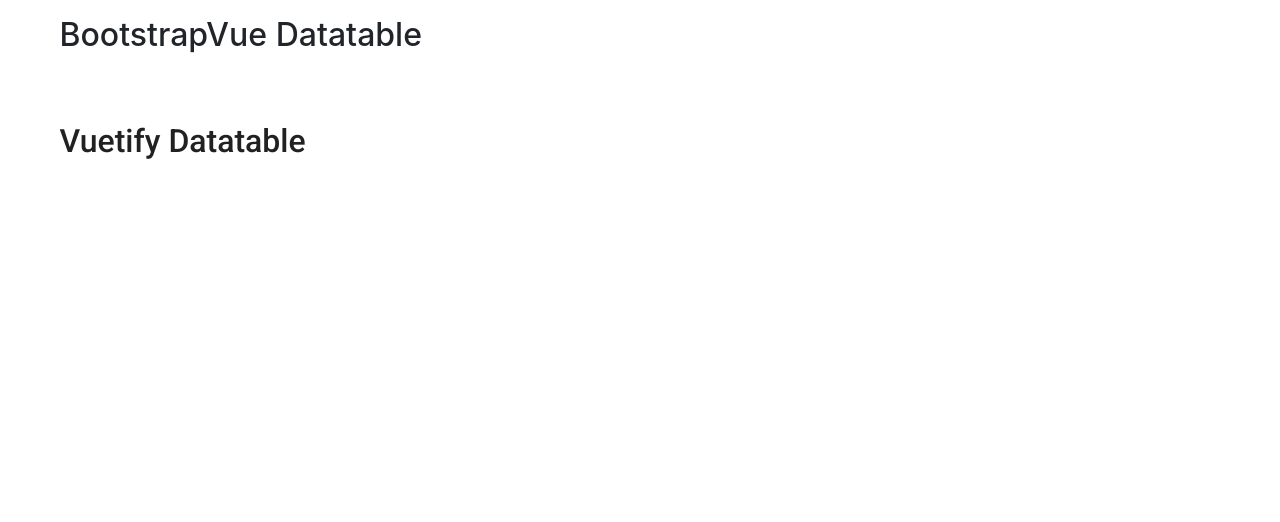
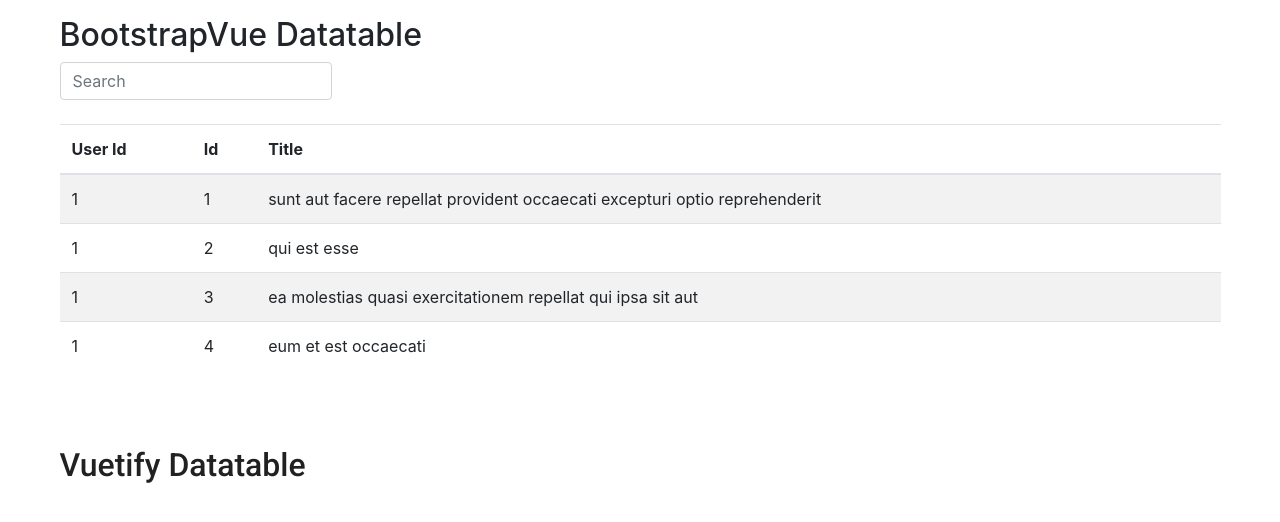
Before and after one commit to dragosduma/VueCMS, a Vue app: page / in a window 1280 px wide. Shown: the top 522 px of the page. Built offline with nearby package versions, Linux system fonts and the light colour scheme.

Commit message:
Add search option

```diff
--- a/src/components/BootstrapVueDatatable.vue
+++ b/src/components/BootstrapVueDatatable.vue
@@ -1,10 +1,25 @@
 <template>
   <div class="container pt-3 pb-5">
     <h2>BootstrapVue Datatable</h2>
+    <b-row>
+      <b-col md="3">
+        <b-form-input v-model="filter" type="search" placeholder="Search"></b-form-input>
+      </b-col>
+    </b-row>
+    <b-row>
+      <b-col>
+        <b-table striped hover :items="posts" :filter="filter"></b-table>
+      </b-col>
+    </b-row>
+
   </div>
 </template>
 
 <script>
 export default {
+  props: ["posts"],
+  data: () => ({
+    filter: ""
+  })
 };
 </script>
```
